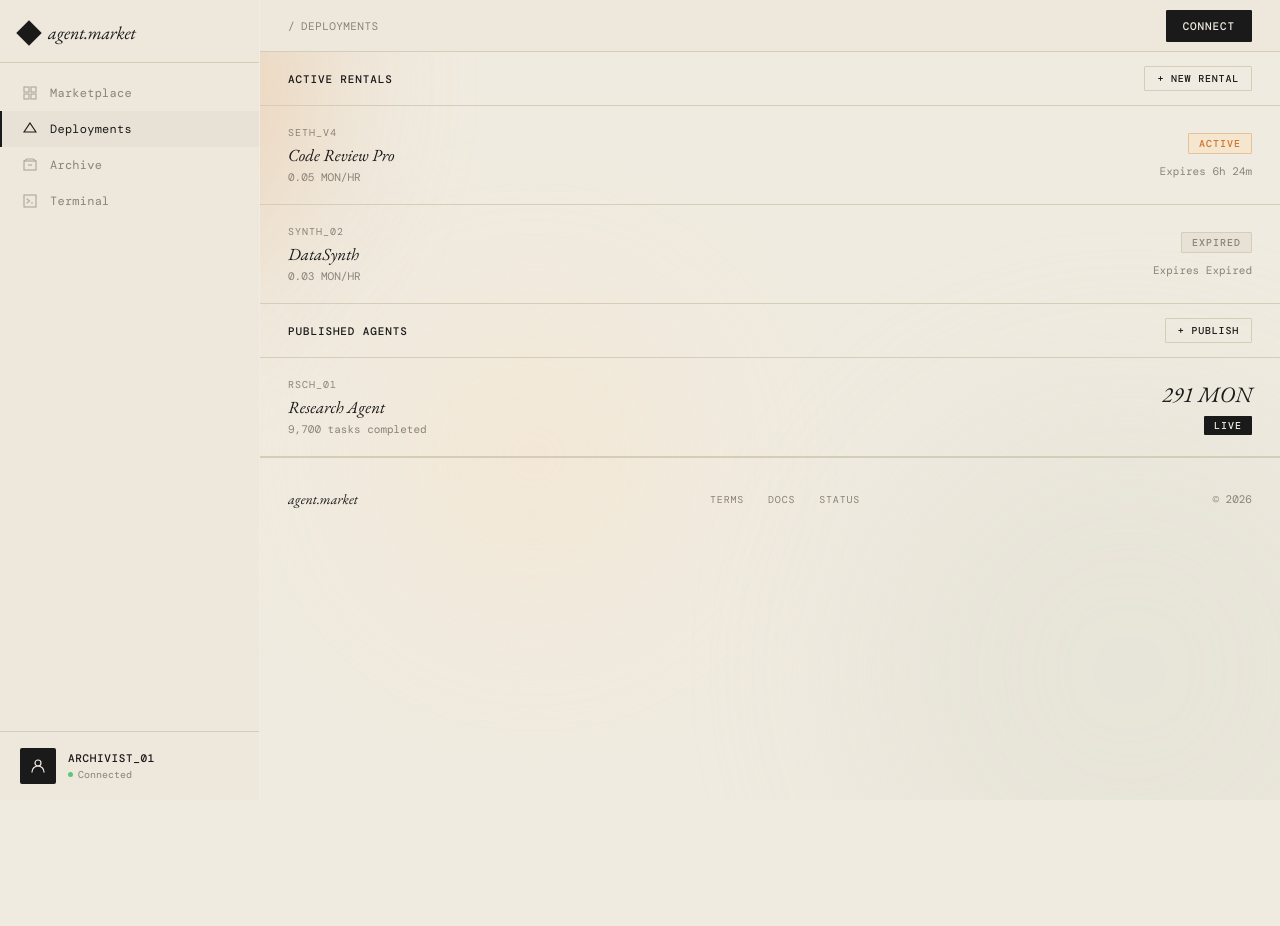
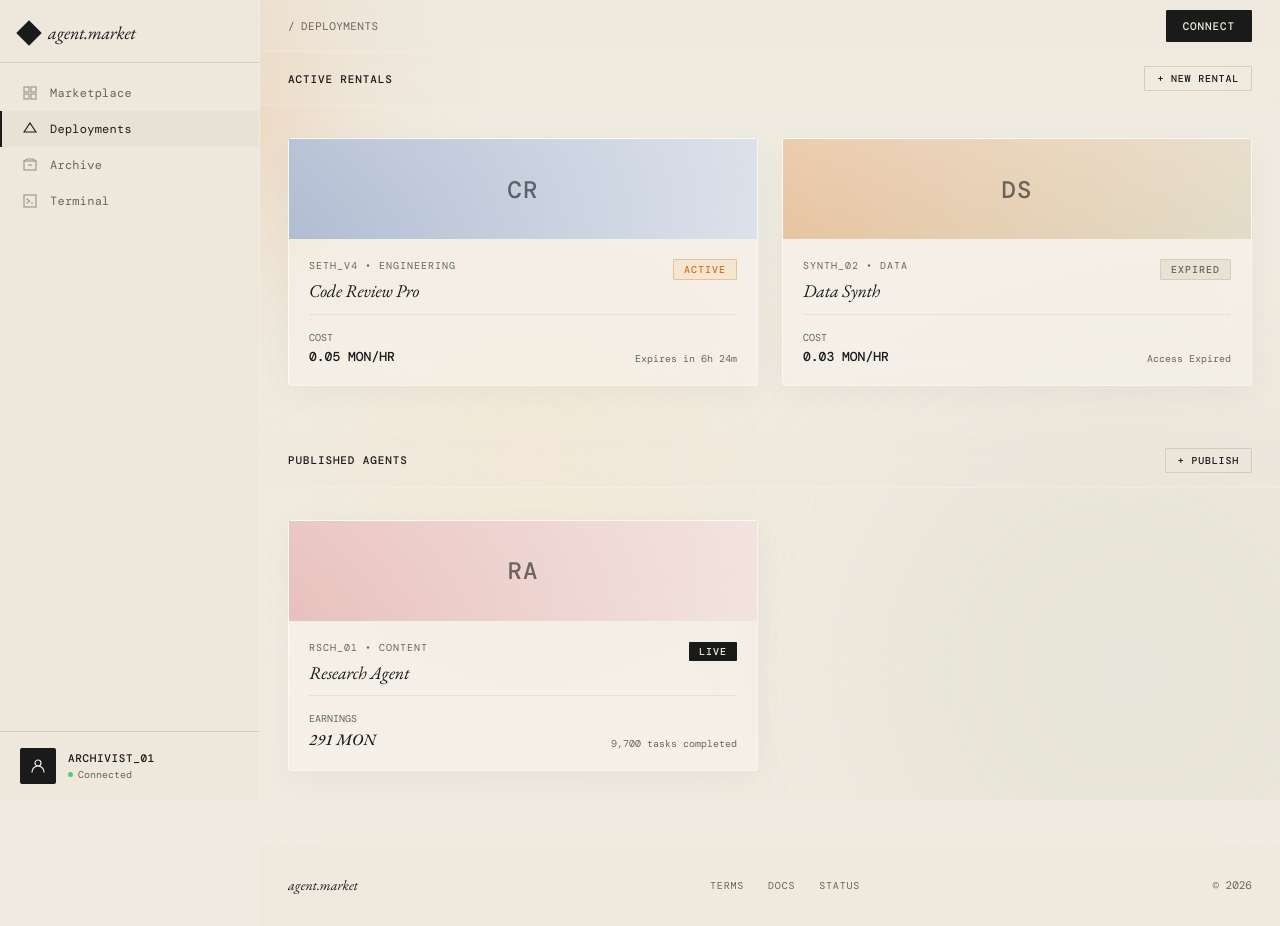
Before and after one commit to Sarthakx12/Agent_Factory, a Next.js app in the folder apps/frontend/: page /dashboard in a window 1280 px wide. Before the commit the page ends 800 px from the top, so only its background shows below. Built offline with nearby package versions, Linux system fonts and the light colour scheme.

Commit message:
style: ui polish and typography darkening

```diff
--- a/apps/frontend/src/app/dashboard/page.tsx
+++ b/apps/frontend/src/app/dashboard/page.tsx
@@ -1,16 +1,51 @@
+"use client";
+import Link from "next/link";
+
 const rentals = [
-  { id: 1, name: "Code Review Pro", agentId: "SETH_V4", expiresIn: "6h 24m", status: "ACTIVE", cost: "0.05 MON/HR" },
-  { id: 2, name: "DataSynth", agentId: "SYNTH_02", expiresIn: "Expired", status: "EXPIRED", cost: "0.03 MON/HR" },
+  { id: 1, name: "Code\nReview Pro", agentId: "SETH_V4", expiresIn: "6h 24m", status: "ACTIVE", cost: "0.05 MON/HR", category: "ENGINEERING" },
+  { id: 2, name: "Data\nSynth", agentId: "SYNTH_02", expiresIn: "Expired", status: "EXPIRED", cost: "0.03 MON/HR", category: "DATA" },
 ];
+
 const published = [
-  { id: 3, name: "Research Agent", agentId: "RSCH_01", tasks: "9,700", earnings: "291 MON", status: "LIVE" },
+  { id: 3, name: "Research\nAgent", agentId: "RSCH_01", tasks: "9,700", earnings: "291 MON", status: "LIVE", category: "CONTENT" },
 ];
+
+function AgentThumb({ name, category }: { name: string, category: string }) {
+  const initials = name.replace(/\n/, " ").split(" ").map(w => w[0]).join("").slice(0, 2).toUpperCase();
+  const getGradient = (cat: string) => {
+    switch (cat) {
+      case "DATA": return "linear-gradient(135deg, #E8C09A, #E2DCC8)";
+      case "ENGINEERING": return "linear-gradient(135deg, #A8B5CD, #DCE2EB)";
+      case "CONTENT": return "linear-gradient(135deg, #E6B9B6, #F2E4DF)";
+      default: return "linear-gradient(135deg, #C8D6C1, #E5EBE0)";
+    }
+  };
+
+  return (
+    <div style={{
+      height: 100,
+      background: getGradient(category),
+      display: "flex",
+      alignItems: "center",
+      justifyContent: "center",
+      position: "relative",
+    }}>
+      <span style={{ color: "rgba(0,0,0,0.6)", fontFamily: "var(--mono)", fontSize: 24, fontWeight: 500, letterSpacing: "0.05em" }}>
+        {initials}
+      </span>
+      <div style={{
+        position: "absolute", top: 0, left: 0, right: 0, bottom: 0,
+        background: "linear-gradient(180deg, rgba(255,255,255,0.2) 0%, rgba(255,255,255,0) 100%)"
+      }} />
+    </div>
+  );
+}
 
 export default function DashboardPage() {
   return (
-    <>
+    <div style={{ minHeight: "100vh" }}>
       {/* Topbar */}
-      <div className="topbar">
+      <div className="topbar glass-panel" style={{ borderBottom: "1px solid rgba(255,255,255,0.2)", background: "rgba(237, 231, 220, 0.4)" }}>
         <div className="topbar-breadcrumb">
           <span>/</span>
           <span>DEPLOYMENTS</span>
@@ -18,67 +53,106 @@ export default function DashboardPage() {
         <button className="btn btn-dark">CONNECT</button>
       </div>
 
-      {/* My Rentals */}
-      <div className="section-bar">
+      {/* Active Rentals */}
+      <div className="section-bar glass-panel" style={{ borderBottom: "1px solid rgba(255,255,255,0.2)", background: "rgba(237, 231, 220, 0.2)" }}>
         <span>Active Rentals</span>
-        <a href="/agents" className="btn btn-ghost" style={{ padding: "5px 12px", fontSize: 10 }}>+ NEW RENTAL</a>
+        <Link href="/agents" className="btn btn-ghost" style={{ padding: "5px 12px", fontSize: 10 }}>+ NEW RENTAL</Link>
       </div>
 
-      {rentals.map((r, i) => (
-        <div key={r.id} style={{
+      <div style={{
         display: "grid",
-          gridTemplateColumns: "1fr auto",
+        gridTemplateColumns: "repeat(auto-fill, minmax(320px, 1fr))",
         gap: 24,
-          padding: "20px 28px",
-          borderBottom: "1px solid var(--border)",
-          alignItems: "center",
+        padding: "32px 28px",
       }}>
+        {rentals.map((r) => (
+          <Link href={`/agents/${r.id}`} key={r.id} style={{ display: "block", textDecoration: "none" }}>
+            <div className="glass-card" style={{ height: "100%", borderRadius: 4 }}>
+              <AgentThumb name={r.name} category={r.category} />
+              <div style={{ padding: "20px", display: "flex", flexDirection: "column", flex: 1 }}>
+
+                <div style={{ display: "flex", justifyContent: "space-between", alignItems: "flex-start", marginBottom: 12 }}>
                   <div>
-            <div style={{ fontSize: 10, letterSpacing: "0.1em", color: "var(--muted)", marginBottom: 5, textTransform: "uppercase" }}>{r.agentId}</div>
-            <div style={{ fontFamily: "var(--serif)", fontStyle: "italic", fontSize: 17, marginBottom: 4 }}>{r.name}</div>
-            <div style={{ fontSize: 11, color: "var(--muted)" }}>{r.cost}</div>
+                    <div className="agent-meta-label" style={{ marginBottom: 8 }}>{r.agentId} • {r.category}</div>
+                    <div className="agent-name" style={{ marginBottom: 0 }}>{r.name.replace("\n", " ")}</div>
                   </div>
                   <div style={{ textAlign: "right" }}>
-            <span className={`badge ${r.status === "ACTIVE" ? "badge-amber" : "badge-muted"}`} style={{ marginBottom: 6, display: "inline-flex" }}>{r.status}</span>
-            <div style={{ fontSize: 11, color: "var(--muted)", marginTop: 4 }}>Expires {r.expiresIn}</div>
+                    <span className={`badge ${r.status === "ACTIVE" ? "badge-amber" : "badge-muted"}`}>
+                      {r.status}
+                    </span>
                   </div>
                 </div>
-      ))}
 
-      {/* Published */}
-      <div className="section-bar" style={{ marginTop: 0 }}>
-        <span>Published Agents</span>
-        <a href="/publish" className="btn btn-ghost" style={{ padding: "5px 12px", fontSize: 10 }}>+ PUBLISH</a>
+                <div style={{ marginTop: "auto", display: "flex", justifyContent: "space-between", alignItems: "flex-end", paddingTop: 16, borderTop: "1px solid rgba(0,0,0,0.06)" }}>
+                  <div>
+                    <div style={{ fontSize: 10, color: "var(--muted)", marginBottom: 4 }}>COST</div>
+                    <div style={{ fontSize: 13, fontWeight: 500 }}>{r.cost}</div>
+                  </div>
+                  <div style={{ textAlign: "right", fontSize: 10, color: "var(--muted)" }}>
+                    {r.status === "ACTIVE" ? `Expires in ${r.expiresIn}` : "Access Expired"}
+                  </div>
                 </div>
 
+              </div>
+            </div>
+          </Link>
+        ))}
+      </div>
+
+      {/* Published Agents */}
+      <div className="section-bar glass-panel" style={{ borderBottom: "1px solid rgba(255,255,255,0.2)", background: "rgba(237, 231, 220, 0.2)", marginTop: 16 }}>
+        <span>Published Agents</span>
+        <Link href="/publish" className="btn btn-ghost" style={{ padding: "5px 12px", fontSize: 10 }}>+ PUBLISH</Link>
+      </div>
+
+      <div style={{
+        display: "grid",
+        gridTemplateColumns: "repeat(auto-fill, minmax(320px, 1fr))",
+        gap: 24,
+        padding: "32px 28px",
+        marginBottom: 40
+      }}>
         {published.map((a) => (
-        <div key={a.id} style={{
-          display: "grid",
-          gridTemplateColumns: "1fr auto",
-          gap: 24,
-          padding: "20px 28px",
-          borderBottom: "1px solid var(--border)",
-          alignItems: "center",
-        }}>
+          <Link href={`/agents/${a.id}`} key={a.id} style={{ display: "block", textDecoration: "none" }}>
+            <div className="glass-card" style={{ height: "100%", borderRadius: 4 }}>
+              <AgentThumb name={a.name} category={a.category} />
+              <div style={{ padding: "20px", display: "flex", flexDirection: "column", flex: 1 }}>
+
+                <div style={{ display: "flex", justifyContent: "space-between", alignItems: "flex-start", marginBottom: 12 }}>
                   <div>
-            <div style={{ fontSize: 10, letterSpacing: "0.1em", color: "var(--muted)", marginBottom: 5, textTransform: "uppercase" }}>{a.agentId}</div>
-            <div style={{ fontFamily: "var(--serif)", fontStyle: "italic", fontSize: 17, marginBottom: 4 }}>{a.name}</div>
-            <div style={{ fontSize: 11, color: "var(--muted)" }}>{a.tasks} tasks completed</div>
+                    <div className="agent-meta-label" style={{ marginBottom: 8 }}>{a.agentId} • {a.category}</div>
+                    <div className="agent-name" style={{ marginBottom: 0 }}>{a.name.replace("\n", " ")}</div>
                   </div>
                   <div style={{ textAlign: "right" }}>
-            <div style={{ fontFamily: "var(--serif)", fontStyle: "italic", fontSize: 22, marginBottom: 6 }}>{a.earnings}</div>
-            <span className="badge badge-dark">{a.status}</span>
+                    <span className="badge badge-dark">
+                      {a.status}
+                    </span>
                   </div>
                 </div>
+
+                <div style={{ marginTop: "auto", display: "flex", justifyContent: "space-between", alignItems: "flex-end", paddingTop: 16, borderTop: "1px solid rgba(0,0,0,0.06)" }}>
+                  <div>
+                    <div style={{ fontSize: 10, color: "var(--muted)", marginBottom: 4 }}>EARNINGS</div>
+                    <div style={{ fontSize: 16, fontFamily: "var(--serif)", fontStyle: "italic", fontWeight: 500 }}>{a.earnings}</div>
+                  </div>
+                  <div style={{ textAlign: "right", fontSize: 10, color: "var(--muted)" }}>
+                    {a.tasks} tasks completed
+                  </div>
+                </div>
+
+              </div>
+            </div>
+          </Link>
         ))}
+      </div>
 
-      <footer className="site-footer">
+      <footer className="site-footer glass-panel" style={{ borderTop: "1px solid rgba(255,255,255,0.2)" }}>
         <span className="footer-brand">agent.market</span>
         <div className="footer-links">
           <a href="#">Terms</a><a href="#">Docs</a><a href="#">Status</a>
         </div>
         <span>© 2026</span>
       </footer>
-    </>
+    </div>
   );
 }
--- a/apps/frontend/src/app/globals.css
+++ b/apps/frontend/src/app/globals.css
@@ -15,8 +15,8 @@
   --panel: #EDE7DC;
   --ink: #1A1A1A;
   --ink-mid: #3A3A3A;
-  --muted: #8A8378;
-  --muted-light: #B0A898;
+  --muted: #6B645A;
+  --muted-light: #948B7A;
   --border: #D4CDB8;
   --border-dark: #B8B0A0;
   --sidebar-w: 260px;
```
Also changed, not shown: apps/frontend/src/app/publish/page.tsx (+33 -17 lines). Lines whose indentation alone changed are shown as unchanged.
